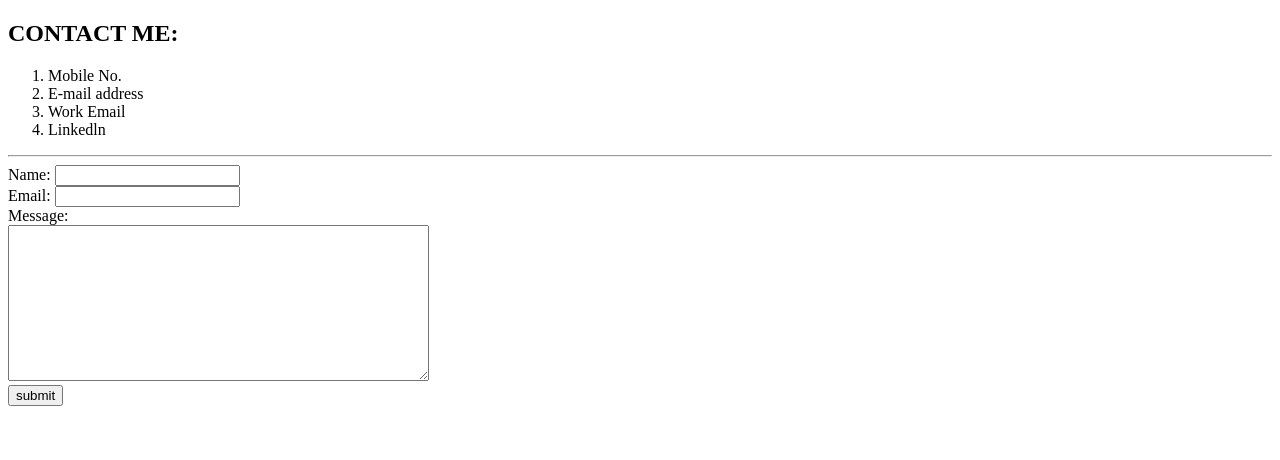
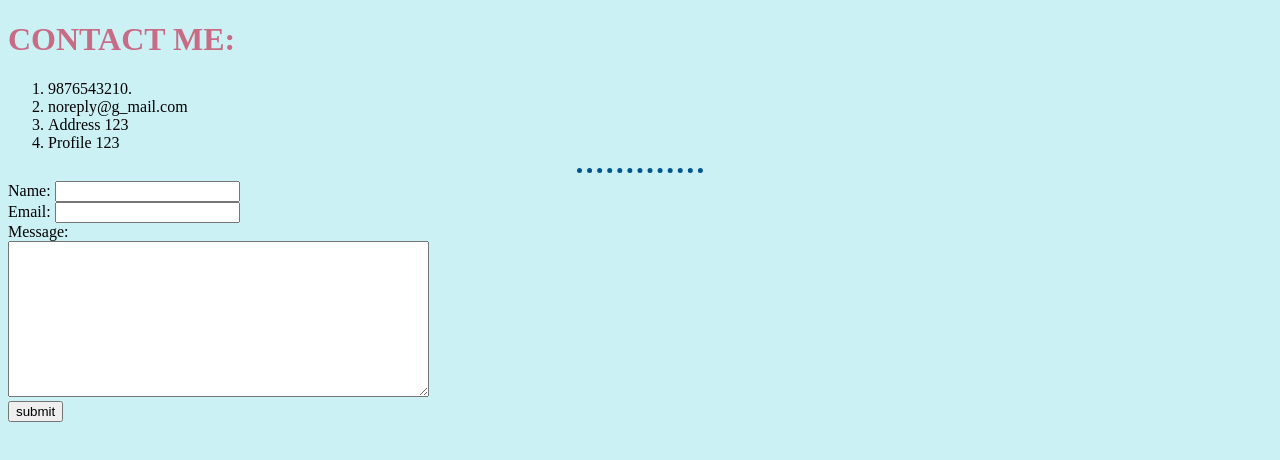
Before and after one commit to Anirudhgambhir/Web-Dev., a plain HTML site: page contact.html in a window 1280 px wide. Drawn offline with Linux system fonts and the light colour scheme; files that its build step writes are made by us from their sources.

Commit message:
Made some New Additions (Included CSS)

```diff
--- a/contact.html
+++ b/contact.html
@@ -4,15 +4,16 @@
 <head>
   <meta charset="utf-8">
   <title></title>
+  <link rel="stylesheet" href="css/styles.css">
 </head>
 
 <body>
-  <h2>CONTACT ME:</h2>
+  <h1>CONTACT ME:</h1>
   <ol>
-    <li>Mobile No.</li>
-    <li>E-mail address</li>
-    <li>Work Email</li>
-    <li>Linkedln</li>
+    <li>9876543210.</li>
+    <li>noreply@g_mail.com</li>
+    <li>Address 123</li>
+    <li>Profile 123</li>
   </ol>
   <hr>
   <form class="" action="mailto:anirudhgambhir10@gmail.com" method="post" enctype="text/plain">
--- /dev/null
+++ b/styles.css
@@ -0,0 +1,17 @@
+body {
+  background-color: #cbf1f5;
+}
+
+hr {
+  border-style: dotted none none none;
+  border-width: 5px;
+  border-color: #005691;
+  height: 0;
+  width: 10%;
+}
+h1{
+  color: #c86b85;
+}
+h3{
+  color: #c86b85;
+}
```
Also changed, not shown: hobbies.html (+5 -0 lines), index.html (+1 -0 lines).
